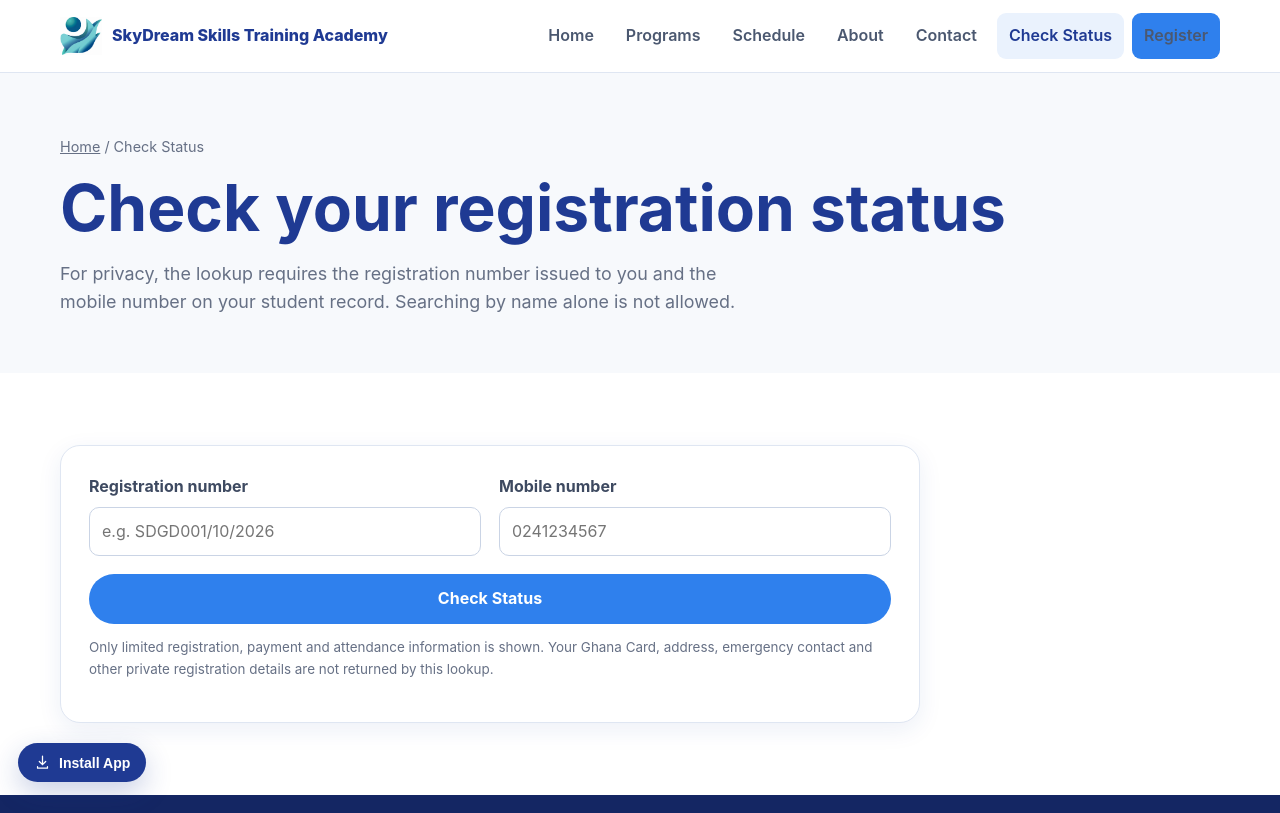
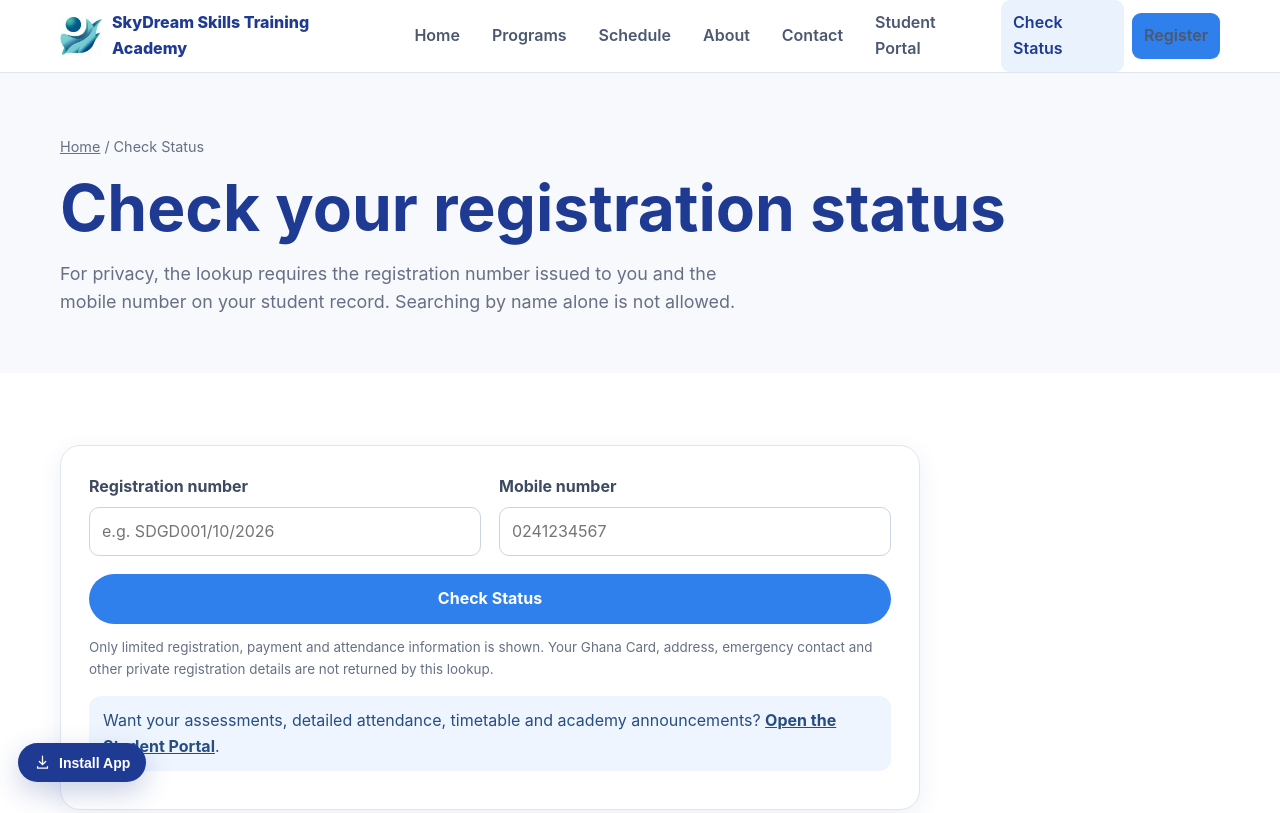
Before and after one commit to bismarkowusu1696-creator/sky-dream-academy, a plain HTML site: page check-status.html in a window 1280 px wide. Shown: the top 813 px of the page. Drawn offline with Linux system fonts and the light colour scheme.

Commit message:
Link status page to new student portal

```diff
--- a/check-status.html
+++ b/check-status.html
@@ -1,5 +1,5 @@
 <!doctype html><html lang="en"><head><meta charset="utf-8"><meta name="viewport" content="width=device-width,initial-scale=1"><title>Check Registration Status | SkyDream Skills Training Academy</title><meta name="description" content="SkyDream students can securely check registration, payment and attendance status using their registration number and mobile number."><link rel="canonical" href="https://skydream.academy/check-status.html"><meta name="robots" content="noindex,follow"><meta property="og:title" content="Check Registration Status | SkyDream Skills Training Academy"><meta property="og:description" content="Securely check your SkyDream registration, payment and attendance status."><meta property="og:url" content="https://skydream.academy/check-status.html"><meta property="og:type" content="website"><meta property="og:image" content="https://skydream.academy/logo.png"><meta property="og:site_name" content="SkyDream Skills Training Academy"><meta name="twitter:card" content="summary"><meta name="theme-color" content="#1f3a93"><link rel="manifest" href="manifest.webmanifest"><link rel="icon" href="logo.png"><link rel="apple-touch-icon" href="logo.png"><link rel="stylesheet" href="assets/site.css"><script src="pwa.js" defer></script></head><body>
-<header class="site-header"><div class="container nav"><a class="brand" href="/"><img src="logo.png" alt="SkyDream logo"><span>SkyDream Skills Training Academy</span></a><button class="nav-toggle" id="navToggle" aria-label="Open menu">☰</button><nav class="nav-links" id="navLinks"><a href="/">Home</a><a href="programs.html">Programs</a><a href="schedule.html">Schedule</a><a href="about.html">About</a><a href="contact.html">Contact</a><a aria-current="page" href="check-status.html">Check Status</a><a class="btn btn-primary" href="register.html">Register</a></nav></div></header>
-<main><section class="page-hero"><div class="container"><div class="breadcrumbs"><a href="/">Home</a> / Check Status</div><h1>Check your registration status</h1><p class="lead">For privacy, the lookup requires the registration number issued to you and the mobile number on your student record. Searching by name alone is not allowed.</p></div></section><section class="section"><div class="container"><div class="form-card"><form id="statusForm"><div class="form-grid"><div class="field"><label for="regNumber">Registration number</label><input id="regNumber" placeholder="e.g. SDGD001/10/2026" required></div><div class="field"><label for="statusMobile">Mobile number</label><input id="statusMobile" inputmode="tel" placeholder="0241234567" pattern="0[0-9]{9}" required></div><div class="field full"><button class="btn btn-primary" type="submit">Check Status</button></div></div></form><div id="statusMessage" class="notice hidden" role="status"></div><div id="statusResult" class="result-card hidden"></div><p class="hint">Only limited registration, payment and attendance information is shown. Your Ghana Card, address, emergency contact and other private registration details are not returned by this lookup.</p></div></div></section></main>
+<header class="site-header"><div class="container nav"><a class="brand" href="/"><img src="logo.png" alt="SkyDream logo"><span>SkyDream Skills Training Academy</span></a><button class="nav-toggle" id="navToggle" aria-label="Open menu">☰</button><nav class="nav-links" id="navLinks"><a href="/">Home</a><a href="programs.html">Programs</a><a href="schedule.html">Schedule</a><a href="about.html">About</a><a href="contact.html">Contact</a><a href="student-portal.html">Student Portal</a><a aria-current="page" href="check-status.html">Check Status</a><a class="btn btn-primary" href="register.html">Register</a></nav></div></header>
+<main><section class="page-hero"><div class="container"><div class="breadcrumbs"><a href="/">Home</a> / Check Status</div><h1>Check your registration status</h1><p class="lead">For privacy, the lookup requires the registration number issued to you and the mobile number on your student record. Searching by name alone is not allowed.</p></div></section><section class="section"><div class="container"><div class="form-card"><form id="statusForm"><div class="form-grid"><div class="field"><label for="regNumber">Registration number</label><input id="regNumber" placeholder="e.g. SDGD001/10/2026" required></div><div class="field"><label for="statusMobile">Mobile number</label><input id="statusMobile" inputmode="tel" placeholder="0241234567" pattern="0[0-9]{9}" required></div><div class="field full"><button class="btn btn-primary" type="submit">Check Status</button></div></div></form><div id="statusMessage" class="notice hidden" role="status"></div><div id="statusResult" class="result-card hidden"></div><p class="hint">Only limited registration, payment and attendance information is shown. Your Ghana Card, address, emergency contact and other private registration details are not returned by this lookup.</p><div class="notice notice-info" style="margin-top:16px">Want your assessments, detailed attendance, timetable and academy announcements? <a href="student-portal.html"><strong>Open the Student Portal</strong></a>.</div></div></div></section></main>
 <footer class="footer"><div class="container footer-grid"><div><strong>SkyDream Skills Training Academy</strong><p>Practical skills training in Accra, Ghana.</p><small>© <span data-year></span> SkyDream Skills Training Academy.</small></div><div><strong>Contact</strong><p>Office: <a href="tel:+233243674121">024 367 4121</a><br>Office: <a href="tel:+233242908508">024 290 8508</a><br>WhatsApp: <a href="https://wa.me/233546586950">054 658 6950</a></p></div><div><strong>Information</strong><p><a href="privacy.html">Privacy Policy</a><br><a href="terms.html">Terms & Conditions</a></p></div></div></footer>
 <script src="https://www.gstatic.com/firebasejs/10.12.2/firebase-app-compat.js"></script><script src="https://www.gstatic.com/firebasejs/10.12.2/firebase-functions-compat.js"></script><script src="https://www.gstatic.com/firebasejs/10.12.2/firebase-app-check-compat.js"></script><script src="assets/firebase.js"></script><script src="assets/public.js"></script></body></html>
```
